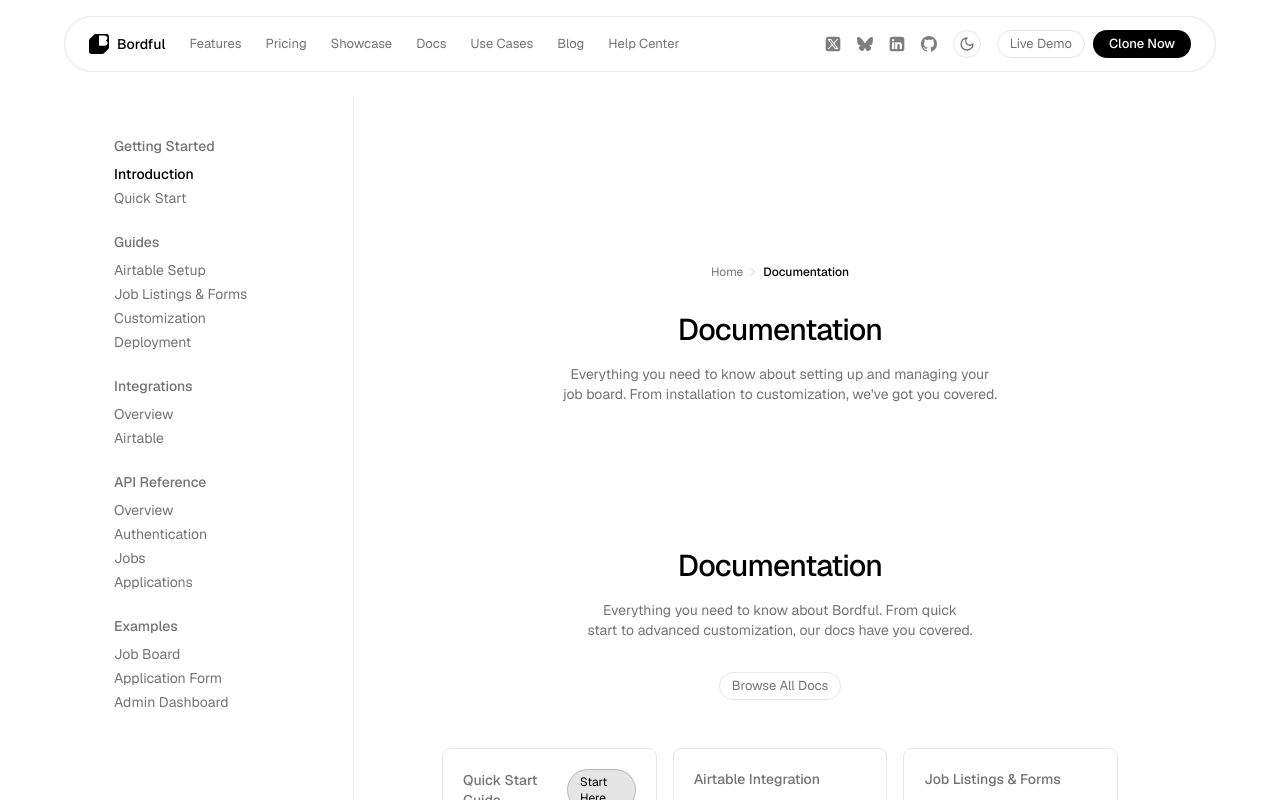
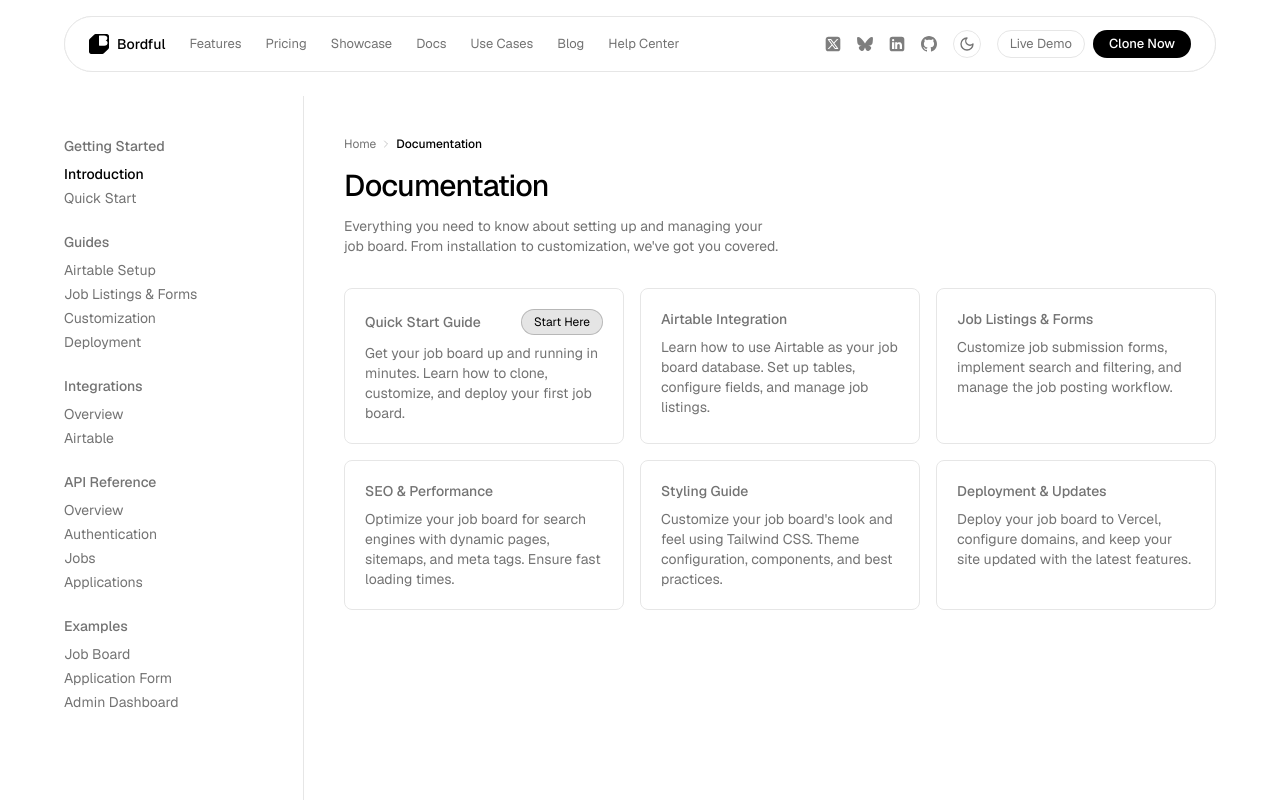
Before and after one commit to craftyme/bordful-marketing, a Next.js app: page /docs in a window 1280 px wide. Shown: the top 800 px of the page. Built offline with nearby package versions, Linux system fonts and the light colour scheme.

Commit message:
increase docs width to full width

```diff
--- a/app/blog/[slug]/page.tsx
+++ b/app/blog/[slug]/page.tsx
@@ -45,27 +45,29 @@ export default async function BlogPost({
   }
 
   const headings = extractHeadings(post.content);
-  const showTableOfContents = headings.length >= 3; // Only show for posts with 3 or more headings
+  const showTableOfContents = headings.length >= 2;
 
   return (
     <div className="flex min-h-screen flex-col">
       <Section className="pt-24 md:pt-32">
         <Container>
-          <Breadcrumbs
-            className="mb-8"
-            items={[
-              { label: "Home", href: "/" },
-              { label: "Blog", href: "/blog" },
-              { label: post.title, href: `/blog/${post.slug}` },
-            ]}
-          />
           <div className="mx-auto flex max-w-[calc(42rem+16rem+2.5rem)] gap-10">
             <div className="flex-1 max-w-2xl">
+              <div className="flex justify-start">
+                <Breadcrumbs
+                  className="mb-4"
+                  items={[
+                    { label: "Home", href: "/" },
+                    { label: "Blog", href: "/blog" },
+                    { label: post.title, href: `/blog/${post.slug}` },
+                  ]}
+                />
+              </div>
               <ArticleLayout
                 title={post.title}
                 description={post.description}
                 content={post.content}
-                date={post.date}
+                headerClassName="space-y-6"
               >
                 <div className="text-xs text-muted-foreground">
                   By {post.author} •{" "}
--- a/app/docs/layout.tsx
+++ b/app/docs/layout.tsx
@@ -12,7 +12,7 @@ export default function DocsLayout({ children }: DocsLayoutProps) {
     <div className="flex min-h-screen flex-col">
       <SiteHeader />
       <div className="flex-1 pt-24">
-        <Container className="max-w-[1100px]">
+        <Container>
           <div className="flex-1 items-start md:grid md:grid-cols-[220px_1fr] md:gap-6 lg:grid-cols-[240px_1fr] lg:gap-10">
             <aside className="fixed top-24 z-30 hidden h-[calc(100vh-6rem)] w-full shrink-0 overflow-y-auto border-r py-6 md:sticky md:block lg:py-10">
               <SidebarNav />
--- a/app/docs/page.tsx
+++ b/app/docs/page.tsx
@@ -1,7 +1,5 @@
 import { Metadata } from "next";
-import { Section } from "@/components/ui/section";
-import { Container } from "@/components/ui/container";
-import { SectionHeader } from "@/components/ui/section-header";
+import { ArticleLayout } from "@/components/article-layout";
 import { Documentation } from "@/components/documentation";
 import { Breadcrumbs } from "@/components/ui/breadcrumbs";
 
@@ -13,21 +11,17 @@ export const metadata: Metadata = {
 
 export default function DocsPage() {
   return (
-    <div className="flex min-h-screen flex-col">
-      <Section className="pt-24 md:pt-32">
-        <Container>
-          <div className="mx-auto max-w-[800px]">
-            <Breadcrumbs className="mb-8" />
-            <SectionHeader
-              title="Documentation"
-              description="Everything you need to know about setting up and managing your job board. From installation to customization, we've got you covered."
-            />
-            <div className="mt-16">
-              <Documentation />
-            </div>
-          </div>
-        </Container>
-      </Section>
+    <div className="relative w-full min-w-0">
+      <div className="flex justify-start">
+        <Breadcrumbs className="mb-4" />
+      </div>
+      <ArticleLayout
+        title="Documentation"
+        description="Everything you need to know about setting up and managing your job board. From installation to customization, we've got you covered."
+        content=""
+      >
+        <Documentation />
+      </ArticleLayout>
     </div>
   );
 }
--- a/app/docs/quick-start/page.tsx
+++ b/app/docs/quick-start/page.tsx
@@ -3,6 +3,7 @@ import { notFound } from "next/navigation";
 import { TableOfContents } from "@/components/table-of-contents";
 import { ArticleLayout } from "@/components/article-layout";
 import { extractHeadings } from "@/lib/mdx";
+import { Breadcrumbs } from "@/components/ui/breadcrumbs";
 
 export default async function QuickStartPage() {
   const doc = getDocBySlug("quick-start");
@@ -16,15 +17,15 @@ export default async function QuickStartPage() {
   return (
     <div className="flex gap-10">
       <div className="flex-1">
+        <div className="flex justify-start">
+          <Breadcrumbs className="mb-4" />
+        </div>
         <ArticleLayout
           title={doc.title}
           description={doc.description}
           content={doc.content}
           date={doc.lastUpdated}
-          badge={{
-            text: "Documentation",
-            className: "bg-muted/50",
-          }}
+          headerClassName="space-y-6"
         />
       </div>
       <TableOfContents headings={headings} />
--- a/components/article-layout.tsx
+++ b/components/article-layout.tsx
@@ -1,5 +1,4 @@
 import * as React from "react";
-import { Badge } from "@/components/ui/badge";
 import { MDXRemote } from "next-mdx-remote/rsc";
 import remarkGfm from "remark-gfm";
 import { mdxComponents } from "@/components/mdx-components";
@@ -11,10 +10,6 @@ interface ArticleLayoutProps {
   description: string;
   date?: string;
   content: string;
-  badge?: {
-    text: string;
-    className?: string;
-  };
   headerClassName?: string;
   children?: React.ReactNode;
 }
@@ -24,37 +19,24 @@ export function ArticleLayout({
   description,
   date,
   content,
-  badge,
   headerClassName,
   children,
 }: ArticleLayoutProps) {
   return (
     <div className="space-y-8">
       <div className={cn("space-y-4", headerClassName)}>
-        <div className="flex items-center gap-2">
-          {badge && (
-            <>
-              <Badge className={cn("text-muted-foreground", badge.className)}>
-                {badge.text}
-              </Badge>
-              {date && (
-                <>
-                  <span className="text-xs text-muted-foreground">•</span>
-                  <time className="text-xs text-muted-foreground">
-                    {formatDate(date)}
-                  </time>
-                </>
-              )}
-            </>
-          )}
-        </div>
         <div>
           <h1 className="mb-3 text-2xl font-medium tracking-tight sm:text-3xl">
             {title}
           </h1>
-          <p className="text-sm text-muted-foreground text-balance max-w-[750px]">
+          <p className="mb-2 text-sm text-muted-foreground text-balance max-w-[750px]">
             {description}
           </p>
+          {date && (
+            <time className="text-xs text-muted-foreground">
+              {formatDate(date)}
+            </time>
+          )}
         </div>
       </div>
 
--- a/components/documentation.tsx
+++ b/components/documentation.tsx
@@ -1,7 +1,4 @@
 import * as React from "react";
-import { Section } from "./ui/section";
-import { Container } from "./ui/container";
-import { SectionHeader } from "./ui/section-header";
 import { CustomLink } from "./ui/link";
 import { Badge } from "./ui/badge";
 
@@ -79,25 +76,10 @@ const DocCard = React.memo(function DocCard({
 
 export function Documentation() {
   return (
-    <Section id="docs">
-      <Container>
-        <div className="flex flex-col items-center">
-          <SectionHeader
-            title="Documentation"
-            description="Everything you need to know about Bordful. From quick start to advanced customization, our docs have you covered."
-          />
-          <div className="mt-8">
-            <CustomLink href="/docs" variant="button">
-              Browse All Docs
-            </CustomLink>
-          </div>
-        </div>
-        <div className="mt-12 grid w-full gap-4 sm:grid-cols-2 lg:grid-cols-3">
-          {Object.values(DOCS).map((doc) => (
-            <DocCard key={doc.href} {...doc} />
-          ))}
-        </div>
-      </Container>
-    </Section>
+    <div className="grid w-full gap-4 sm:grid-cols-2 lg:grid-cols-3">
+      {Object.values(DOCS).map((doc) => (
+        <DocCard key={doc.href} {...doc} />
+      ))}
+    </div>
   );
 }
```
